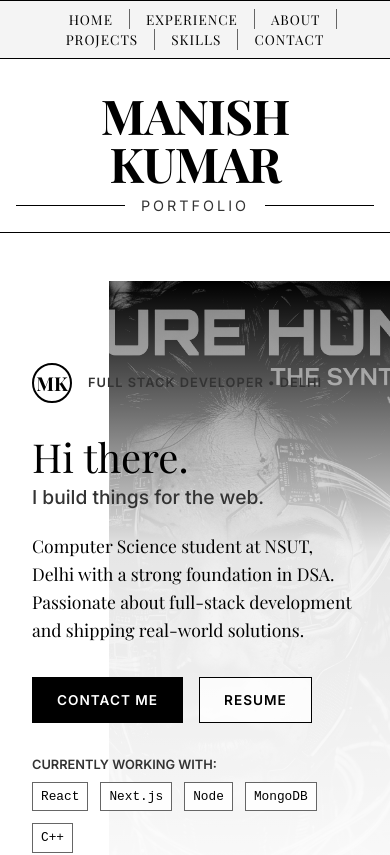
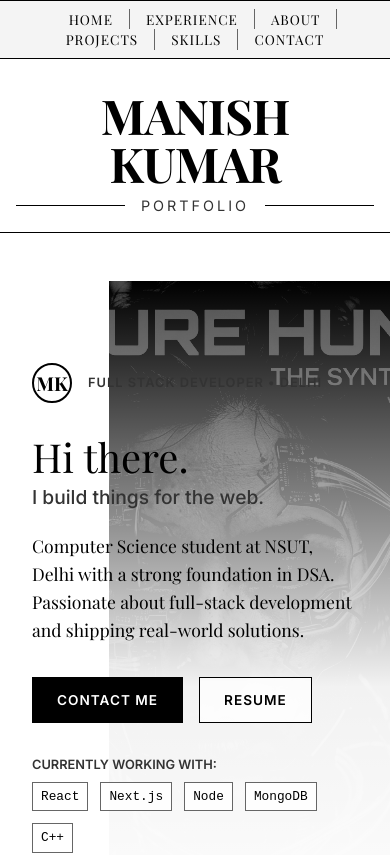
Before and after one commit to m4nish-dev/potfolio_2.0, a React (Vite) app: page / in a window 390 px wide. Shown: the top 855 px of the page. Built offline with nearby package versions, Linux system fonts and the light colour scheme; a web font is replaced by a local one.

Commit message:
Update hero image to 4k textless version and refine CSS gradient/framing

```diff
--- a/src/styles/hero.css
+++ b/src/styles/hero.css
@@ -21,9 +21,9 @@
   width: 72%; /* Fine-tuned midpoint between 65% and 80% */
   height: 100%;
   object-fit: cover;
-  object-position: 60% 15%; /* Fine-tuned framing midpoint */
+  object-position: 60% 70%; /* Pushed up to show neck */
   z-index: 1;
-  filter: grayscale(100%) brightness(0.5) contrast(1.2);
+  filter: grayscale(100%) brightness(0.35) contrast(1.3); /* Made darker */
 }
 
 /*
@@ -34,14 +34,14 @@
   position: relative;
   z-index: 2;
   width: 100%;
-  background: linear-gradient(to right, rgba(255,255,255,1) 0%, rgba(255,255,255,1) 35%, rgba(255,255,255,0) 80%);
+  background: linear-gradient(to right, rgba(255,255,255,1) 0%, rgba(255,255,255,0.95) 25%, rgba(255,255,255,0.4) 65%, rgba(255,255,255,0) 100%);
   display: flex;
   align-items: center;
 }
 
 @media (max-width: 900px) {
   .hero-overlay {
-    background: linear-gradient(to top, rgba(255,255,255,1) 0%, rgba(255,255,255,0.9) 60%, rgba(255,255,255,0) 100%);
+    background: linear-gradient(to top, rgba(255,255,255,1) 0%, rgba(255,255,255,0.95) 40%, rgba(255,255,255,0) 100%);
     align-items: flex-end;
   }
 }
```
Also changed, not shown: public/images/hero_cyberpunk_face.jpg.
